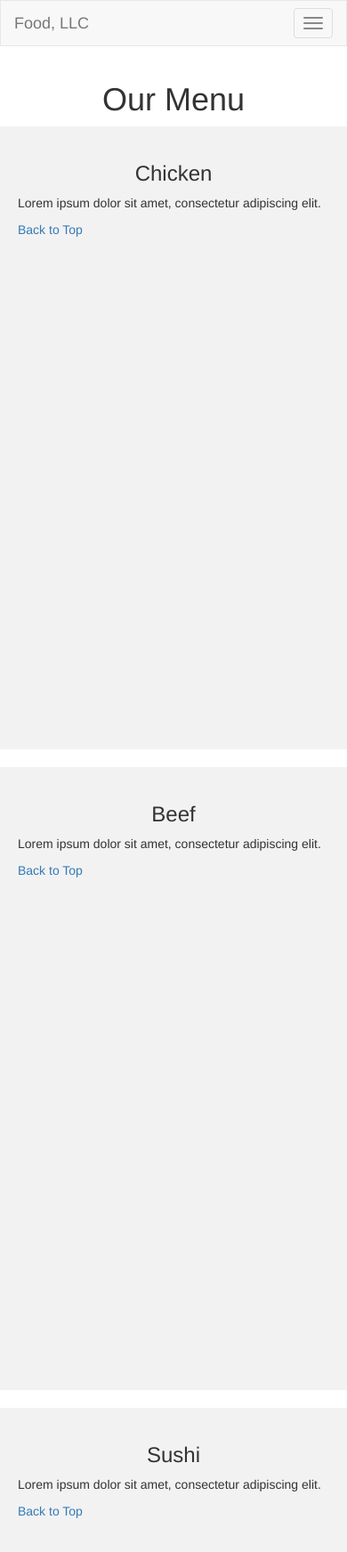
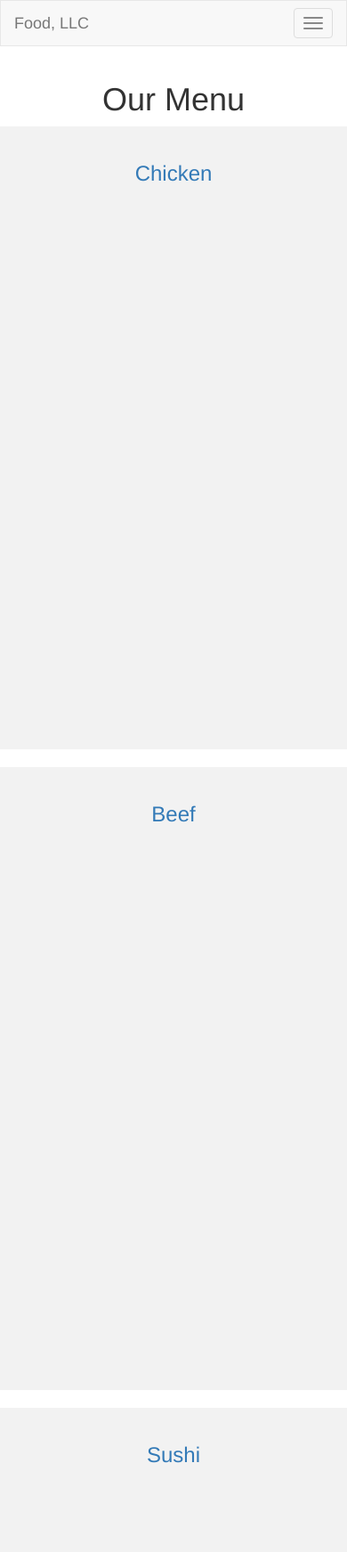
Before and after one commit to zanybekovaaruzan9-lgtm/module3_task, a plain HTML site: page index.html in a window 390 px wide. Shown: the top 1744 px of the page at 89% size. Drawn offline with nearby package versions, Linux system fonts and the light colour scheme.

Commit message:
Update index.html

```diff
--- a/index.html
+++ b/index.html
@@ -50,23 +50,35 @@
 
     <!-- Chicken Section -->
     <div id="chicken" class="col-xs-12 col-sm-6 col-md-4 section">
-      <h3 class="text-center">Chicken</h3>
-      <p>Lorem ipsum dolor sit amet, consectetur adipiscing elit.</p>
-      <a href="#our-menu">Back to Top</a>
+      <h3 class="text-center">
+        <a data-toggle="collapse" href="#chicken-content">Chicken</a>
+      </h3>
+      <div id="chicken-content" class="collapse">
+        <p class="section-text">Lorem ipsum dolor sit amet...</p>
+        <a href="#our-menu">Back to Top</a>
+      </div>
     </div>
 
     <!-- Beef Section -->
     <div id="beef" class="col-xs-12 col-sm-6 col-md-4 section">
-      <h3 class="text-center">Beef</h3>
-      <p>Lorem ipsum dolor sit amet, consectetur adipiscing elit.</p>
-      <a href="#our-menu">Back to Top</a>
+      <h3 class="text-center">
+        <a data-toggle="collapse" href="#beef-content">Beef</a>
+      </h3>
+      <div id="beef-content" class="collapse">
+        <p class="section-text">Lorem ipsum dolor sit amet...</p>
+        <a href="#our-menu">Back to Top</a>
+      </div>
     </div>
 
     <!-- Sushi Section -->
     <div id="sushi" class="col-xs-12 col-sm-12 col-md-4 section">
-      <h3 class="text-center">Sushi</h3>
-      <p>Lorem ipsum dolor sit amet, consectetur adipiscing elit.</p>
-      <a href="#our-menu">Back to Top</a>
+      <h3 class="text-center">
+        <a data-toggle="collapse" href="#sushi-content">Sushi</a>
+      </h3>
+      <div id="sushi-content" class="collapse">
+        <p class="section-text">Lorem ipsum dolor sit amet...</p>
+        <a href="#our-menu">Back to Top</a>
+      </div>
     </div>
 
   </div>
```
